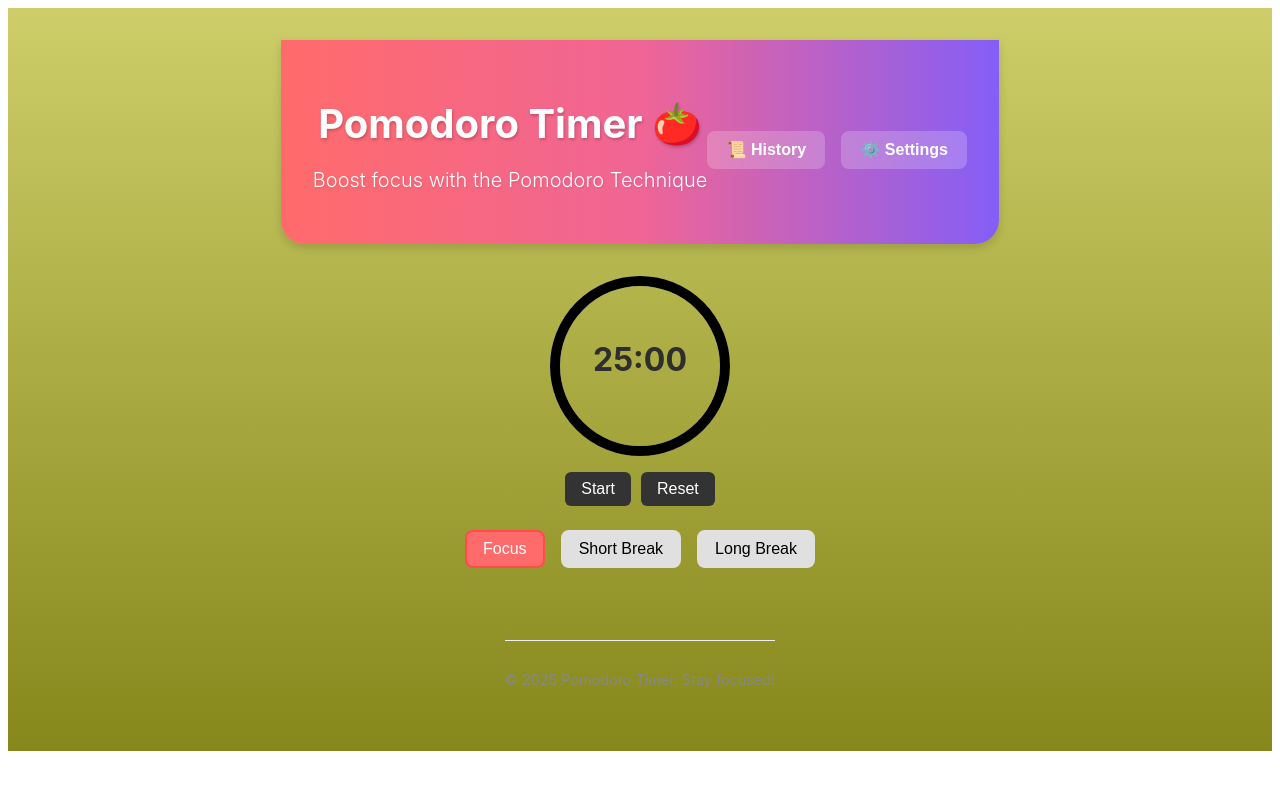
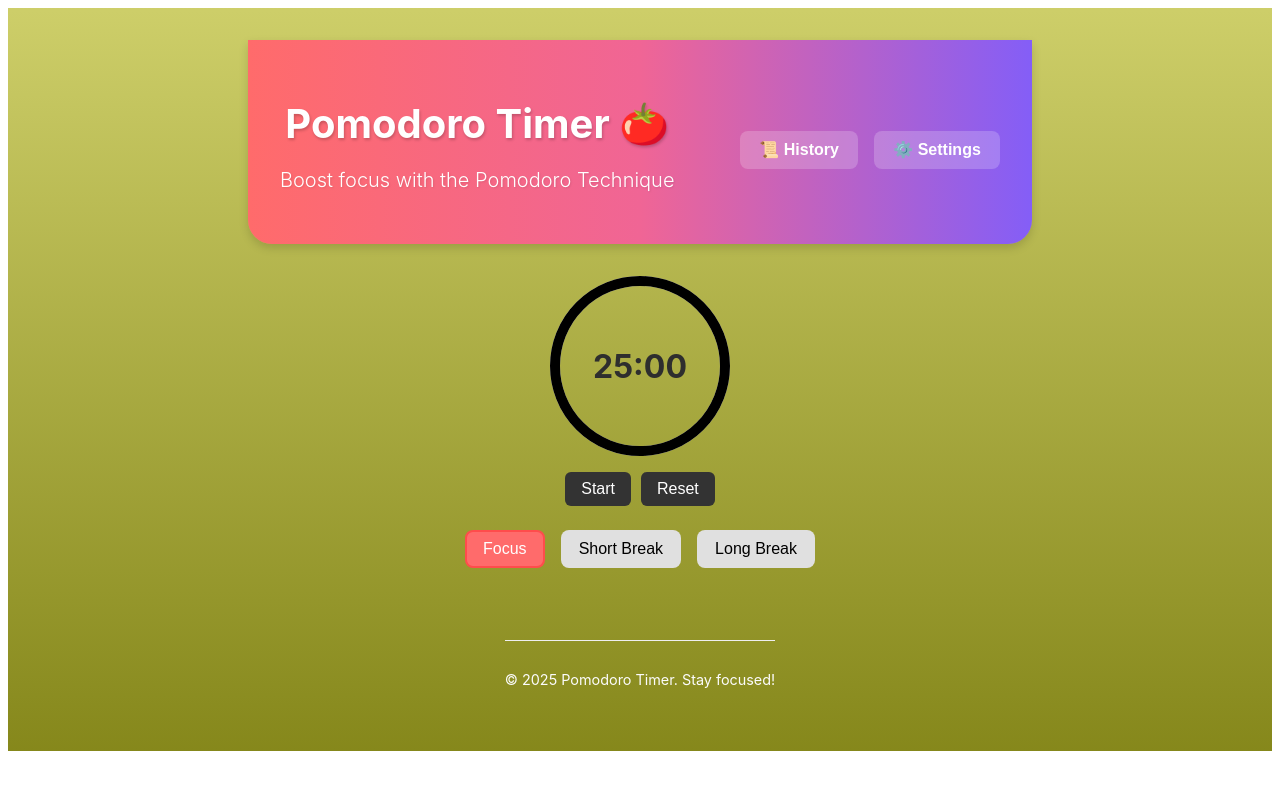
Before and after one commit to ChanderValasai04/EAD_Project, a React (Vite) app in the folder pomodoro-timer/: page / in a window 1280 px wide. Shown: the top 790 px of the page. Built offline with nearby package versions, Linux system fonts and the light colour scheme.

Commit message:
Maximized Header width

```diff
--- a/pomodoro-timer/src/index.css
+++ b/pomodoro-timer/src/index.css
@@ -4,6 +4,7 @@
   padding: 2rem;
   text-align: center;
   color: white;
+  width: 60%;
   border-bottom-left-radius: 1.5rem;
   border-bottom-right-radius: 1.5rem;
   box-shadow: 0 4px 10px rgba(0, 0, 0, 0.15);
@@ -56,7 +57,7 @@
   text-align: center;
   padding: 1rem 0;
   font-size: 0.9rem;
-  color: #888;
+  color: #fcfcfc;
   border-top: 1px solid #eee;
   margin-top: 3rem;
 }
@@ -79,7 +80,7 @@
 
 .progress-content {
   position: absolute;
-  transform: translate(0%, -30%);
+  transform: translate(0%, -23%);
   text-align: center;
   justify-content: center;
   pointer-events: none;
```
